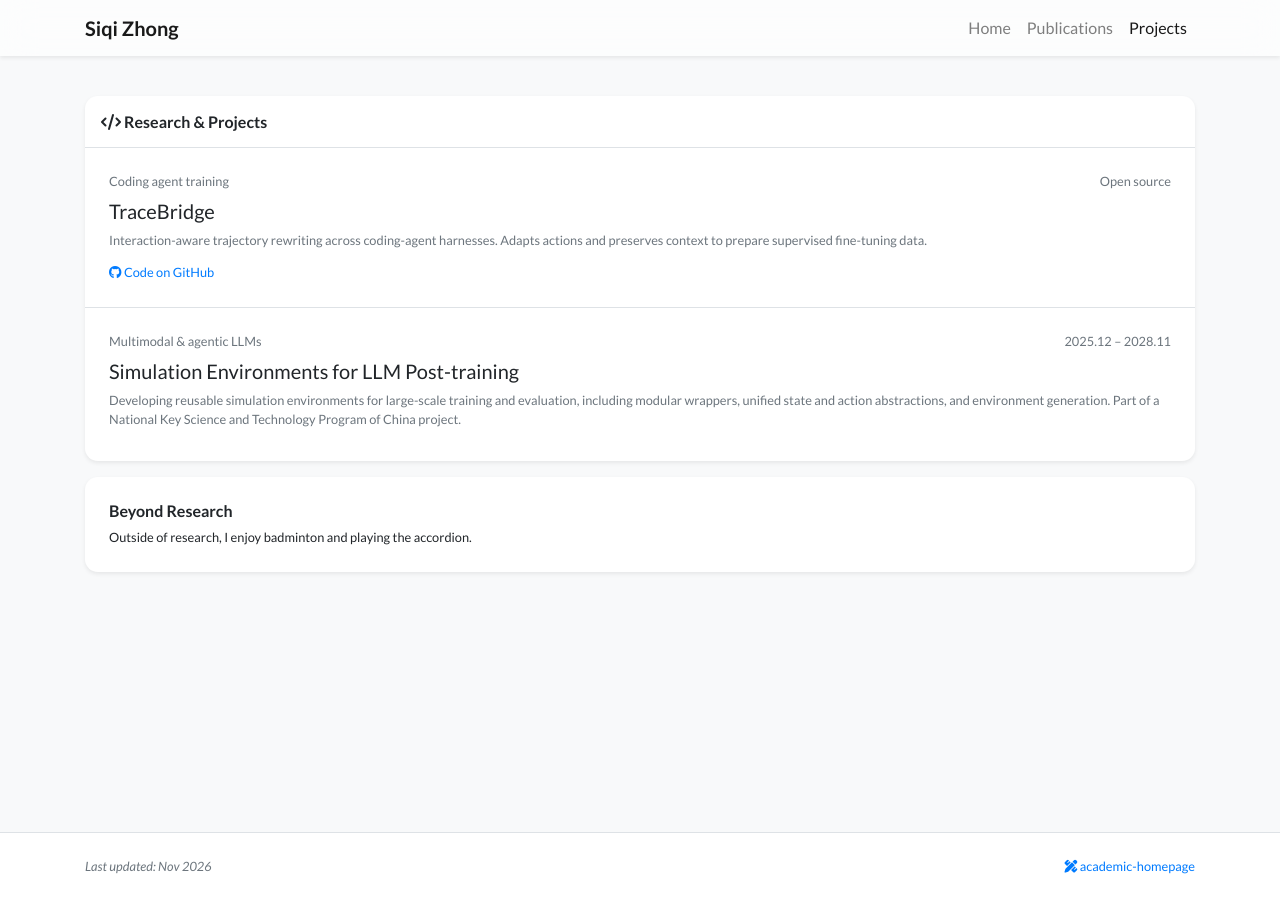
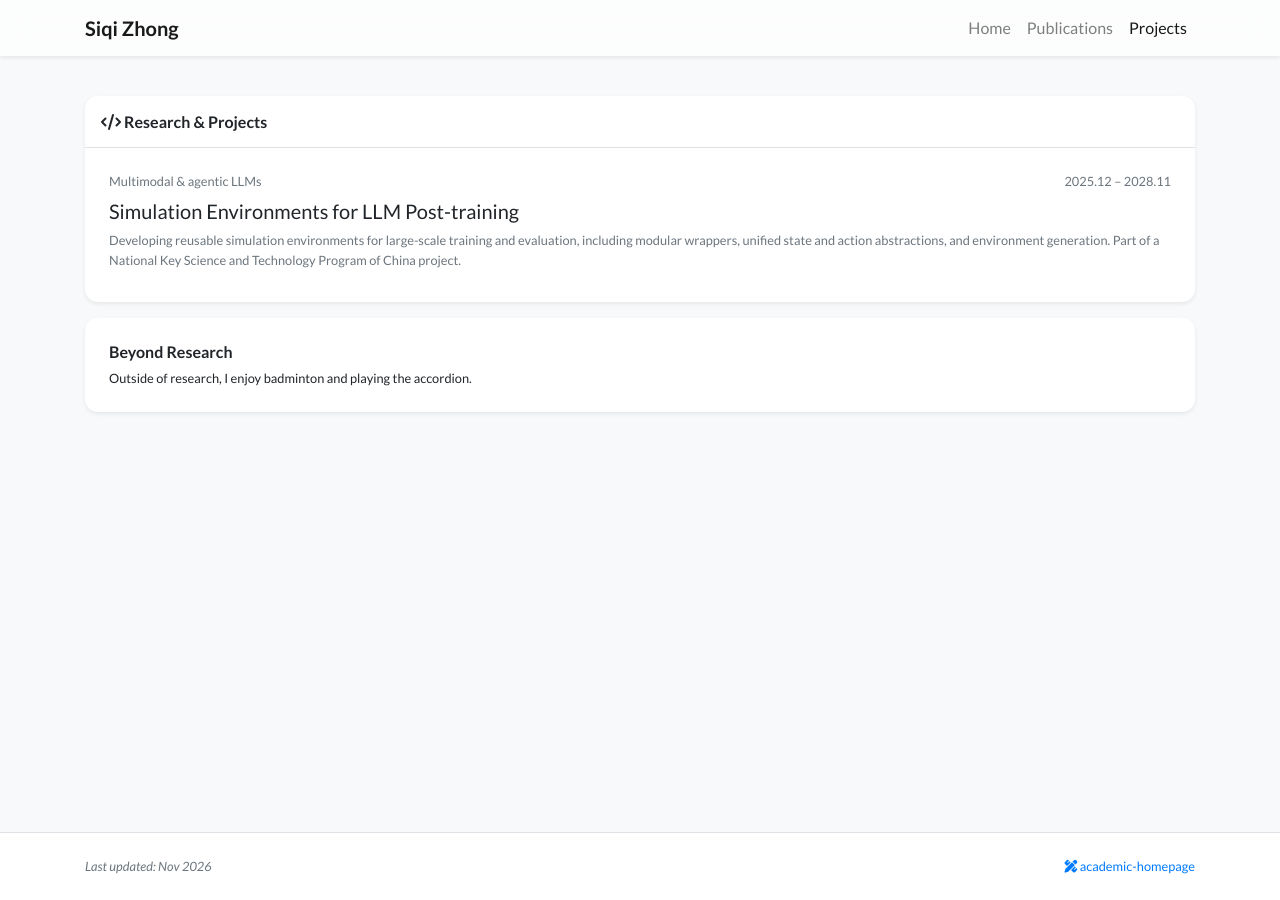
Before and after one commit to zsq0216/zsq0216.github.io, a Jekyll site: the page built from projects.html, in a window 1280 px wide. Built offline with Jekyll 4.4.1, drawn with Linux system fonts in a browser that asks for light colours; nearby versions of some CDN libraries; a style sheet for code colours, icons or effects is not loaded.

Commit message:
Add NeurIPS 2026 papers and remove TraceBridge project

```diff
--- a/_data/projects.yml
+++ b/_data/projects.yml
@@ -1,8 +1,3 @@
-- title: TraceBridge
-  subtitle: Coding agent training
-  description: Interaction-aware trajectory rewriting across coding-agent harnesses. Adapts actions and preserves context to prepare supervised fine-tuning data.
-  url: https://github.com/zsq0216/trace-bridge
-  period: Open source
 - title: Simulation Environments for LLM Post-training
   subtitle: Multimodal & agentic LLMs
   description: Developing reusable simulation environments for large-scale training and evaluation, including modular wrappers, unified state and action abstractions, and environment generation. Part of a National Key Science and Technology Program of China project.
```
Also changed, not shown: _publications/2026/envfaultbench.md (added, +15 -0 lines), _publications/2026/mindloom.md (added, +22 -0 lines).
